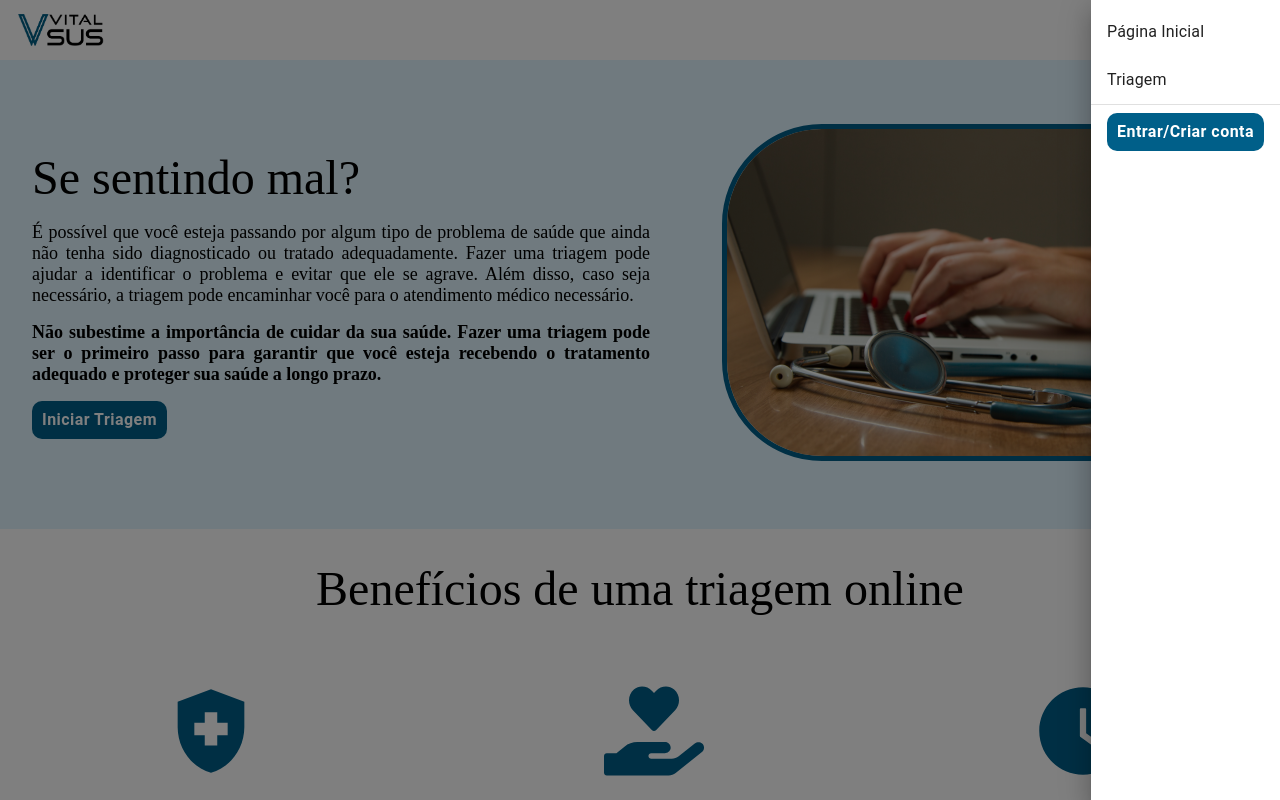
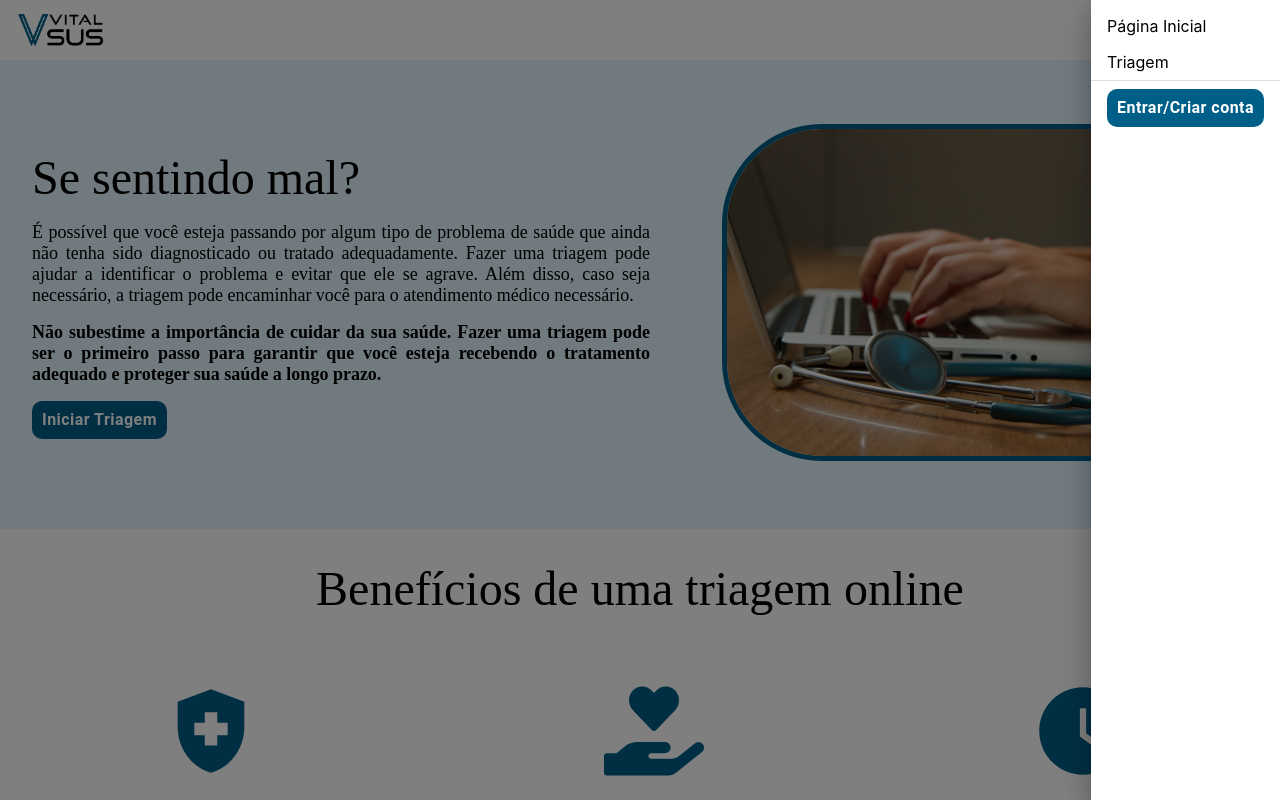
Before and after one commit to ICEI-PUC-Minas-PMV-ADS/pmv-ads-2023-1-e1-proj-web-t11-pmv-ads-2023-1-e1-proj-web-t11-t4-Vital-Sus, a React (Create React App) app: page / in a window 1280 px wide. Both pictures are taken after a click on the button 1232 px from the left and 30 px from the top of the page. Shown: the top 800 px of the page. Built offline with nearby package versions, Linux system fonts and the light colour scheme.

Commit message:
Documentação casos de teste

```diff
--- a/src/components/menu/menu.tsx
+++ b/src/components/menu/menu.tsx
@@ -34,10 +34,17 @@ const Menu = ({
       <Drawer anchor='right' open={open} onClose={handleClick}>
         <List>
           <ListItem>
-            <ListItemText primary='Página Inicial' />
+            <a href='/' style={{ color: '#000000', textDecoration: 'none' }}>
+              Página Inicial
+            </a>
           </ListItem>
           <ListItem>
-            <ListItemText primary='Triagem' />
+            <a
+              href='/triagem'
+              style={{ color: '#000000', textDecoration: 'none' }}
+            >
+              Triagem
+            </a>
           </ListItem>
           {showMyAccount && (
             <ListItem>
```
Also changed, not shown: 2 other files (tests, documents, lock files or other folders).
